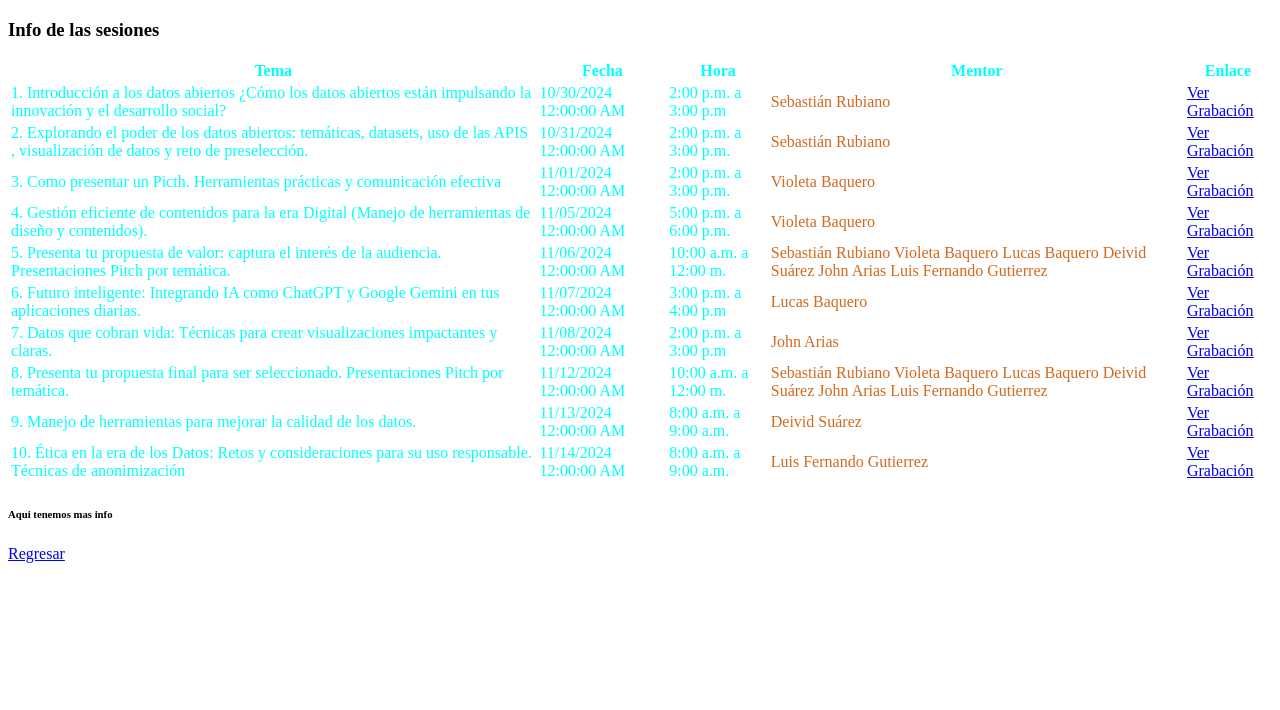
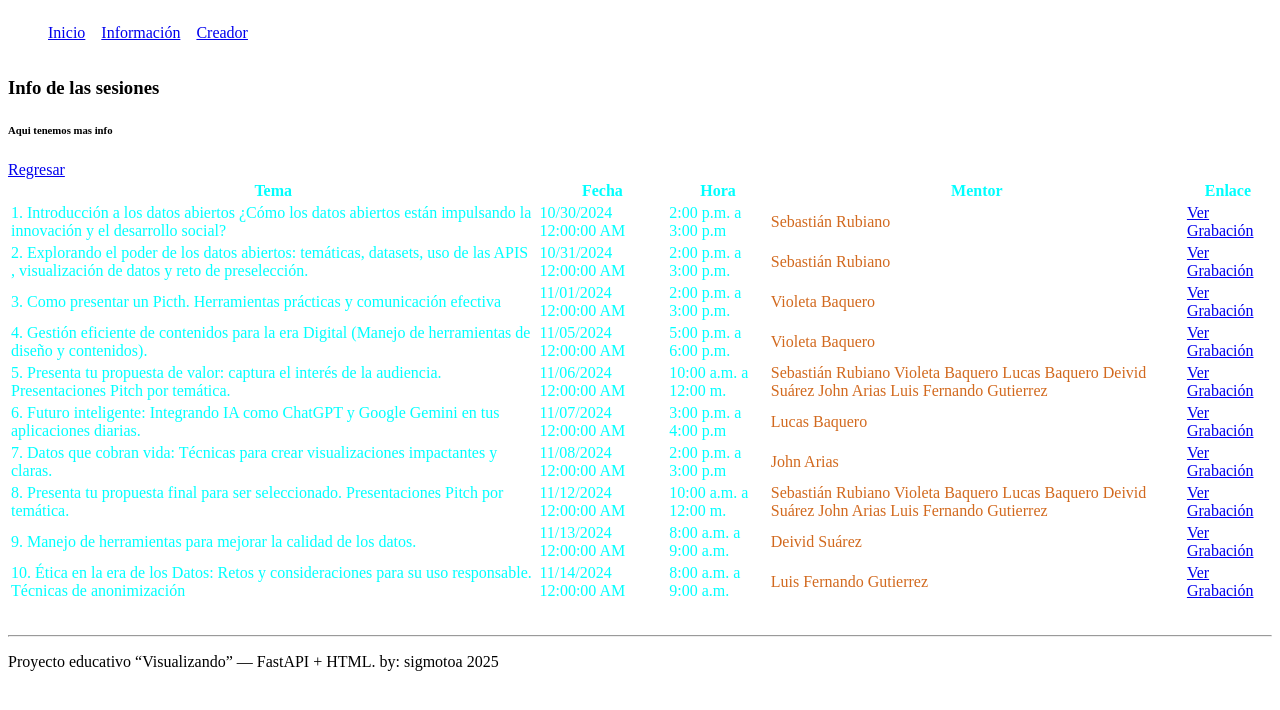
Before and after one commit to sigmotoa/dev_html, a FastAPI app: page /info in a window 1280 px wide. Shown: the top 710 px of the page. Run offline with FastAPI, Linux system fonts and the light colour scheme.

Commit message:
Moving the info endpoint to template models

```diff
--- a/app/routes/home.py
+++ b/app/routes/home.py
@@ -16,7 +16,7 @@ async def read_info(request:Request):
     csv_file = "data/capacitaciones_mintic.csv"
     sesiones = pd.read_csv(csv_file)
     lista = sesiones.to_dict(orient="records")
-    return templates.TemplateResponse("info.html",{"request":request, "sesiones":lista})
+    return templates.TemplateResponse("info.html",{"request":request, "sesiones":lista, "titulo":"Datos en tabla"})
 
 
 @router.get("/html", response_class=HTMLResponse)
--- a/templates/home.html
+++ b/templates/home.html
@@ -1,6 +1,7 @@
 {% extends 'base.html' %}
 {% block title %} Inicio - Visualizando {% endblock %}
 {% block content %}
+
 <h1>Hola Mundo desde FastAPI</h1>
 <h1>{{title}}</h1>
 <h2>Este es un ejemplo de subtítulo</h2>
--- a/templates/info.html
+++ b/templates/info.html
@@ -1,14 +1,14 @@
-<!DOCTYPE html>
-<html lang="en">
-<head>
-    <meta charset="UTF-8">
-    <title>Title</title>
-</head>
-<body>
-
+{% extends 'base.html' %}
+{% block title %} {{ titulo }} - Visualizando {% endblock %}
+{% block content %}
 <h3>Info de las sesiones</h3>
 
+<h6>Aqui tenemos mas info</h6>
+
+<a type="button" href="/"> Regresar</a>
+
 <table style="color: aqua">
+
     <tr>
         <th>Tema</th>
         <th>Fecha</th>
@@ -19,11 +19,11 @@
     <tbody>
     {% for sesion in sesiones %}
     <tr>
-    <td>{{ sesion.Tema }}</td>
-    <td>{{ sesion.Fecha }}</td>
-    <td>{{ sesion.Hora }}</td>
-    <td style="color: chocolate">  {{ sesion.Mentor }}</td>
-    <td> <a href="{{ sesion.Enlace }}">Ver Grabación</a></td>
+        <td>{{ sesion.Tema }}</td>
+        <td>{{ sesion.Fecha }}</td>
+        <td>{{ sesion.Hora }}</td>
+        <td style="color: chocolate">  {{ sesion.Mentor }}</td>
+        <td> <a href="{{ sesion.Enlace }}">Ver Grabación</a></td>
 
     </tr>
     {% endfor %}
@@ -32,8 +32,4 @@
 
 </table>
 
-<h6>Aqui tenemos mas info</h6>
-
-<a type="button" href="/"> Regresar</a>
-</body>
-</html>
+{% endblock %}
```
